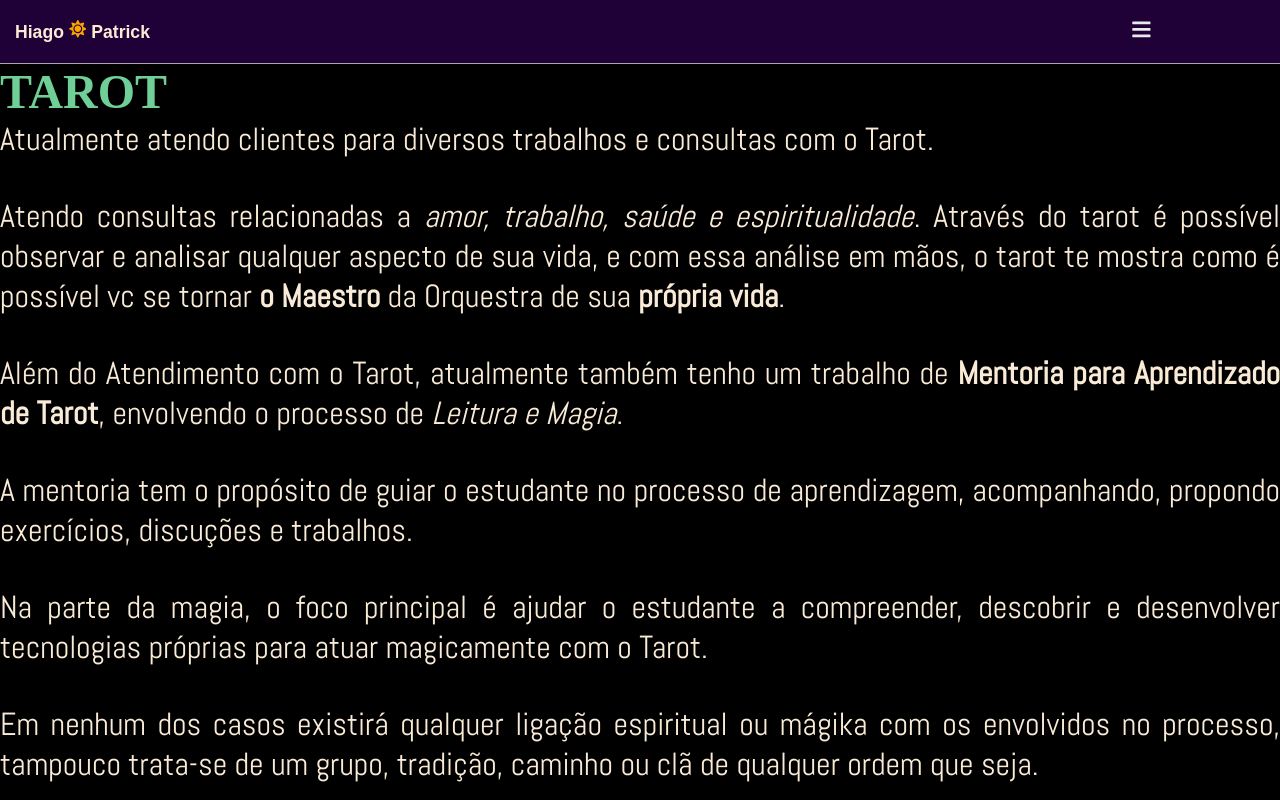
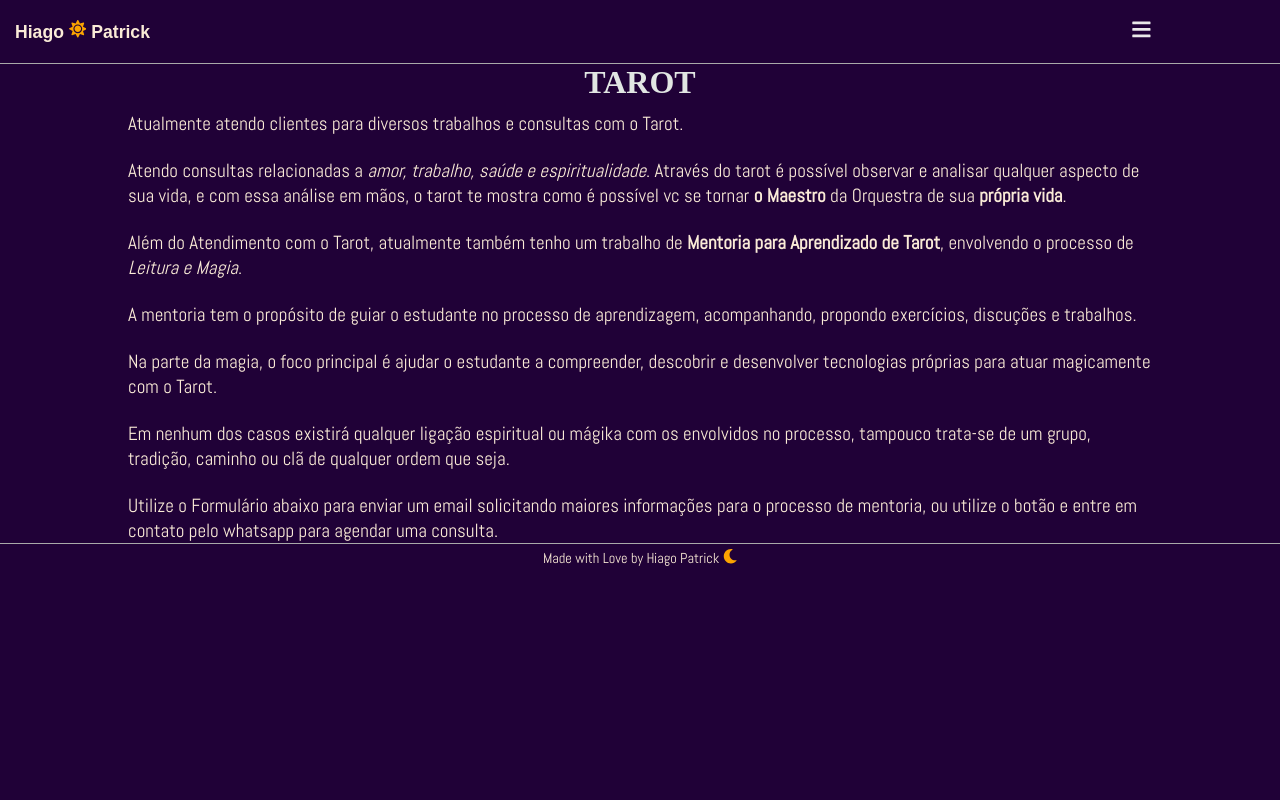
Before and after one commit to hiagoptk/portal, a Next.js app: page /tarot in a window 1280 px wide. Shown: the top 800 px of the page. Built offline with nearby package versions, Linux system fonts and the light colour scheme; a web font is replaced by a local one.

Commit message:
alterando páginas e estilos do site

```diff
--- a/styles/Tarot.module.css
+++ b/styles/Tarot.module.css
@@ -1,20 +1,22 @@
 
 .container {
-  height: 100vh;
   height: auto;
-  background-color: black;
+  overflow: hidden;
   color: antiquewhite;
+  display: flex;
+  flex-direction: column;
+  align-items: center;
+  justify-content: center;
 }
 
-.main {
-  height: 90%;
-  padding: 2rem;;
-  flex: 1;
+.box {
+  width: 80%;
   display: flex;
   flex-direction: column;
   justify-content: center;
   align-items: center;
-  padding-top: 60px;
+
+  text-align: justify;
 
 }
 
@@ -30,15 +32,15 @@
 }
 
 .title {
-  color: #6FCF97;
-  font-size: 3rem;
-  font-family: "Jolly Lodger", cursive;
+  color: #e1e6e3;
+  font-size: 2rem;
+  text-align: center;
+  padding-bottom: 10px;
 }
 
 .description{
-  font-size: 2.5vmax;
-  text-align: justify;
-  padding-bottom: 10px;
+  font-size: 1.19rem;
+  text-align: left;
 }
 
 .form {
@@ -65,6 +67,8 @@
   color: antiquewhite;
   font-weight: bold;
   margin-bottom: 10px;
+  font-family: 'Syne', sans-serif;
+
 }
 
 .form fieldset {
--- a/styles/globals.css
+++ b/styles/globals.css
@@ -3,8 +3,11 @@
 
 html,
 body {
+  width: 100%;
   padding: 0;
-  margin: 0;
+  margin: 0 auto;
+
+  background-color: rgb(32, 1, 55);
 }
 
 a {
```
